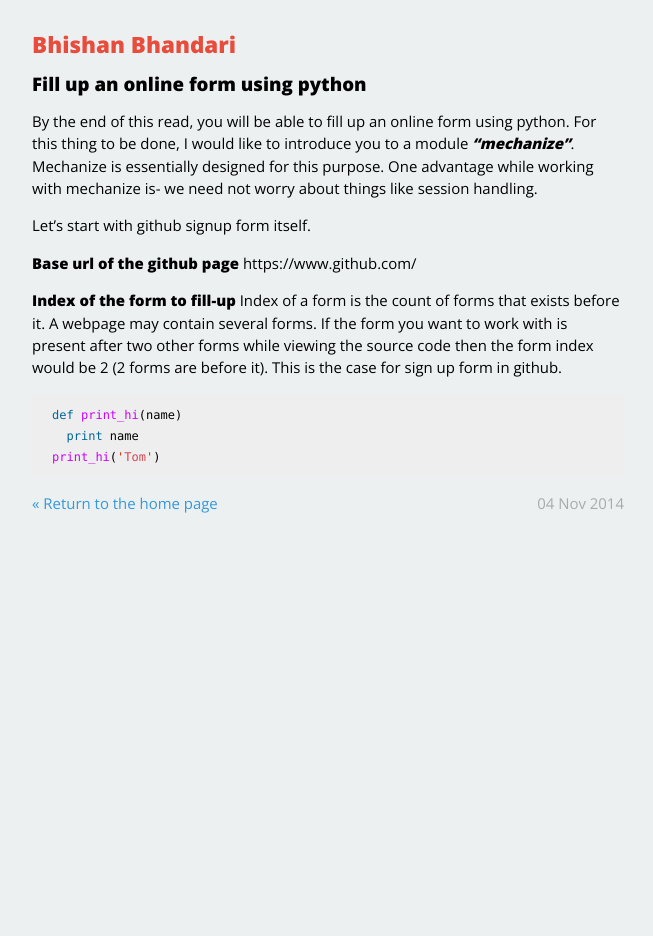
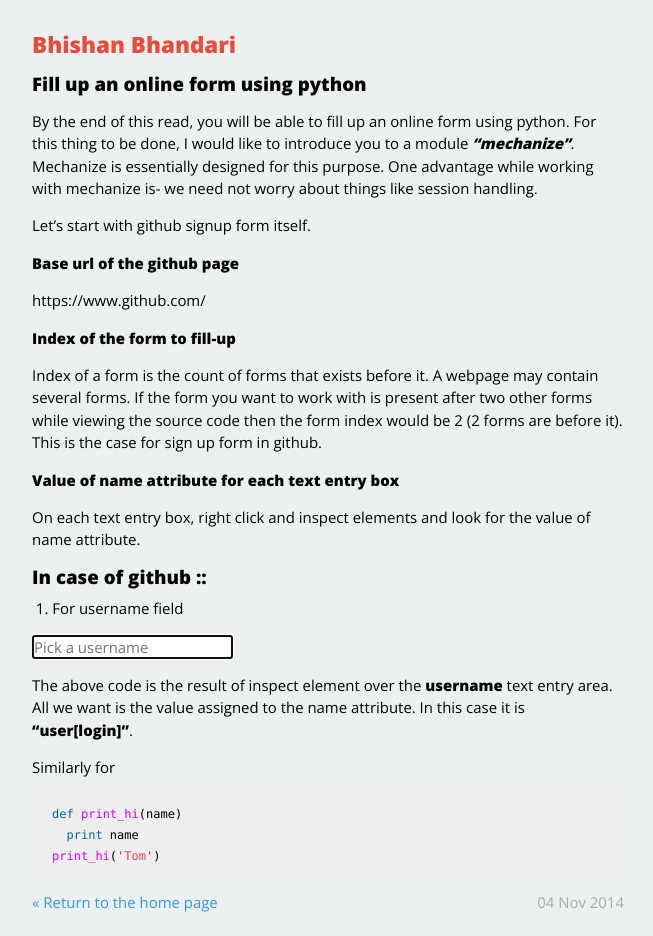
Before and after one commit to bhishan/bhishan.github.io, a Jekyll site: the page built from _posts/2014-11-04-fill-up-online-form-using-python.markdown, in a window 1280 px wide. Shown: the whole page, without its empty margins (312-965 px from the left). Built offline with Jekyll 4.4.1, drawn with Linux system fonts in a browser that asks for light colours; Markdown is read by kramdown in place of the engine named in the settings; before the commit the page ends 900 px from its top, so only the background shows below that.

Commit message:
Update 2014-11-04-fill-up-online-form-using-python.markdown

```diff
--- a/_posts/2014-11-04-fill-up-online-form-using-python.markdown
+++ b/_posts/2014-11-04-fill-up-online-form-using-python.markdown
@@ -10,10 +10,26 @@ Mechanize is essentially designed for this purpose. One advantage while working
 Let's start with github signup form itself.
 
 **Base url of the github page**
+
 https://www.github.com/
 
 **Index of the form to fill-up**
+
 Index of a form is the count of forms that exists before it. A webpage may contain several forms. If the form you want to work with is present after two other forms while viewing the source code then the form index would be 2 (2 forms are before it). This is the case for sign up form in github.
+
+**Value of name attribute for each text entry box**
+
+On each text entry box, right click and inspect elements and look for the value of name attribute.
+
+In case of github ::
+--------------------
+1. For username field
+
+<input type="text" name="user[login]" class="textfield" placeholder="Pick a username" data-autocheck-url="/signup_check/username" autofocus="">
+
+The above code is the result of inspect element over the **username** text entry area. All we want is the value assigned to the name attribute. In this case it is **"user[login]"**.
+
+Similarly for
 {% highlight python %}
 def print_hi(name)
   print name
```
